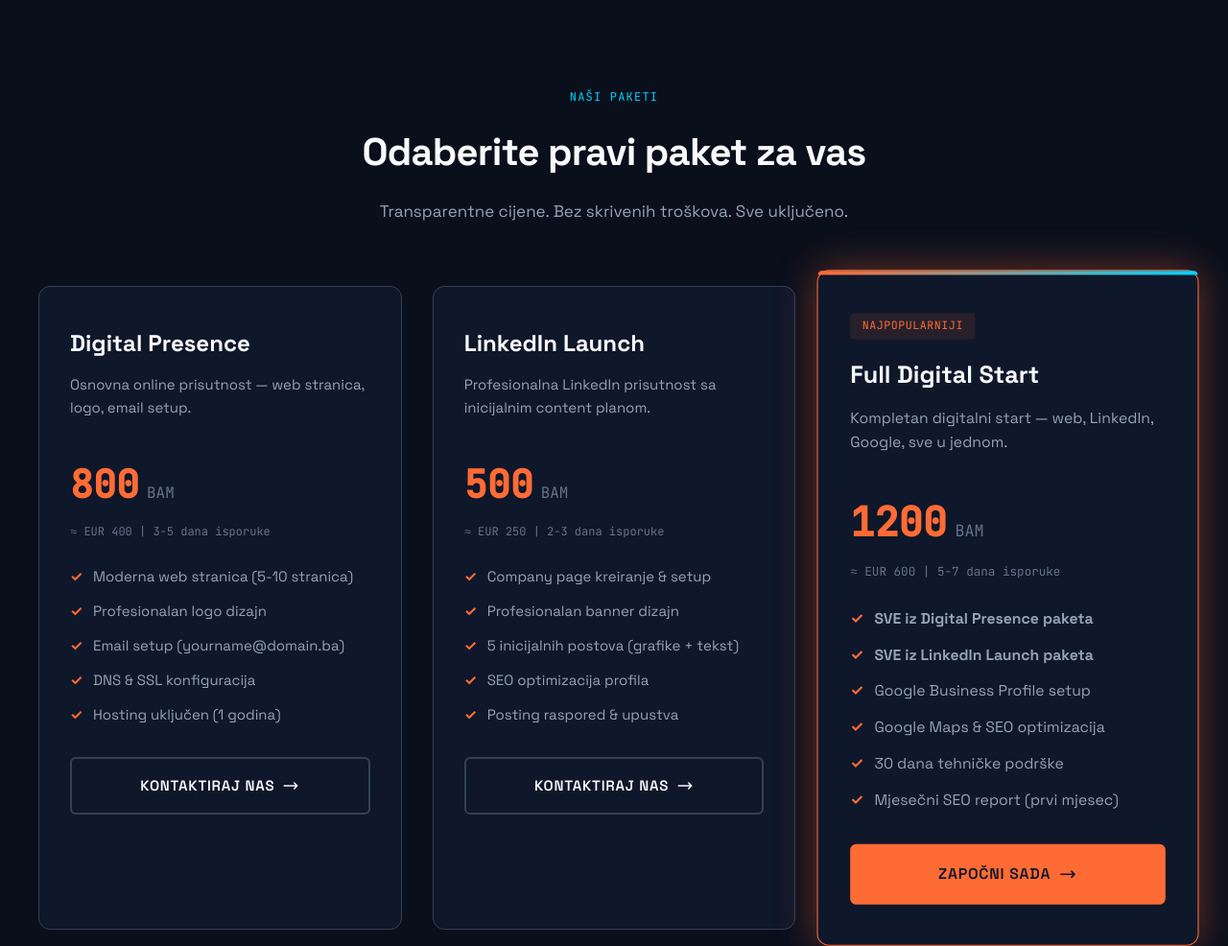
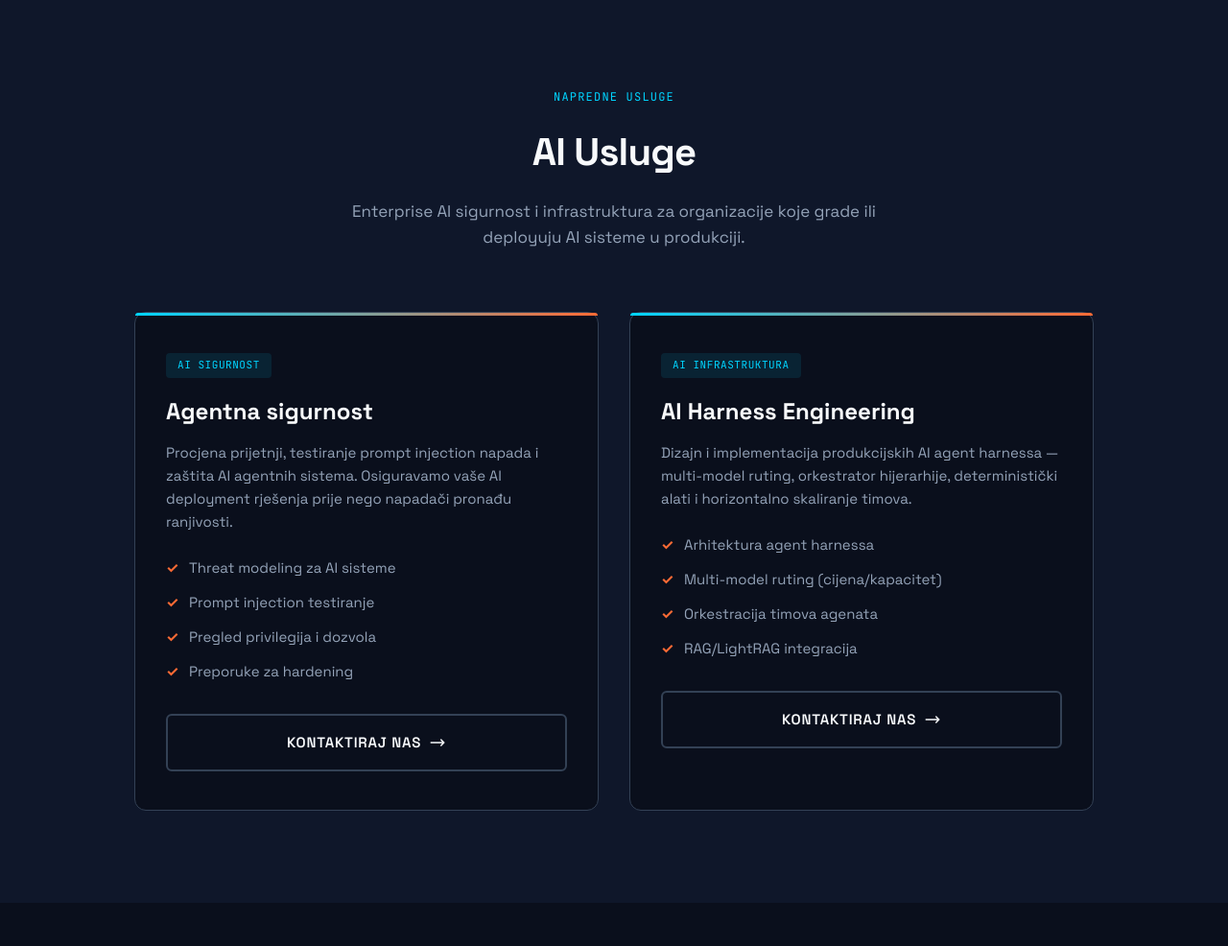
Before and after one commit to snowitba/snowit-site, a plain HTML site: page usluge.html in a window 1280 px wide. Shown: the part 620-1606 px from the top of the page at 96% size. Drawn offline with Linux system fonts and the light colour scheme.

Commit message:
[BACKUP] 2026-04-10 18:00 — auto-backup (1 files)

```diff
--- a/usluge.html
+++ b/usluge.html
@@ -112,6 +112,15 @@
             .process-step:not(:last-child) .process-number::after { content: '↓'; top: 100%; left: 50%; transform: translateX(-50%); margin-left: 0; margin-top: 1rem; }
             .footer-content { grid-template-columns: 1fr; gap: 2rem; }
         }
+        .ai-services { padding: 6rem 2rem; background: var(--color-navy); position: relative; z-index: 1; }
+        .ai-services-header { text-align: center; margin-bottom: 4rem; }
+        .ai-services-header h2 { font-family: var(--font-primary); font-size: clamp(2rem, 4vw, 2.5rem); font-weight: 700; color: var(--color-text-primary); margin-bottom: 1rem; letter-spacing: -0.02em; }
+        .ai-services-header p { font-family: var(--font-primary); font-size: 1.0625rem; color: var(--color-text-secondary); max-width: 600px; margin: 0 auto; }
+        .ai-services-grid { display: grid; grid-template-columns: repeat(2, 1fr); gap: 2rem; max-width: 1000px; margin: 0 auto; }
+        .ai-card { background: var(--color-navy-deep); border: 1px solid var(--color-border); border-radius: 12px; padding: 2.5rem 2rem; position: relative; transition: all 0.2s ease; }
+        .ai-card:hover { transform: translateY(-8px); border-color: var(--color-cyan); box-shadow: 0 20px 40px rgba(0, 0, 0, 0.4); }
+        .ai-card::before { content: ''; position: absolute; top: 0; left: 0; right: 0; height: 3px; background: linear-gradient(90deg, var(--color-cyan), var(--color-orange)); border-radius: 12px 12px 0 0; }
+        .ai-badge { display: inline-block; font-family: var(--font-mono); font-size: 0.6875rem; padding: 0.25rem 0.75rem; background: var(--color-cyan-subtle); color: var(--color-cyan); border-radius: 4px; text-transform: uppercase; letter-spacing: 0.05em; margin-bottom: 1rem; }
         @media (max-width: 768px) {
             nav { padding: 1rem 1.5rem; }
             .nav-links { position: fixed; top: 0; left: 0; right: 0; bottom: 0; background: rgba(15, 23, 42, 0.98); backdrop-filter: blur(20px); flex-direction: column; justify-content: center; align-items: center; gap: 2rem; opacity: 0; visibility: hidden; transition: all 0.3s ease; z-index: 99; }
@@ -126,6 +135,8 @@
             .hero { padding: 8rem 1.5rem 4rem; }
             .hero-stats { gap: 1.5rem; }
             .pricing, .process, .cta, .footer { padding: 4rem 1.5rem; }
+            .ai-services { padding: 4rem 1.5rem; }
+            .ai-services-grid { grid-template-columns: 1fr; }
             .footer-links { grid-template-columns: 1fr; }
             .footer-bottom { flex-direction: column; text-align: center; }
         }
@@ -151,6 +162,39 @@
         <div class="hero-stats">
             <div class="hero-stat"><span class="hero-stat-value">10+ godina</span><span class="hero-stat-label">Iskustva</span></div>
             <div class="hero-stat"><span class="hero-stat-value">15+ inženjera</span><span class="hero-stat-label">Tim eksperata</span></div>
+        </div>
+    </section>
+    <section class="ai-services" id="ai-usluge">
+        <div class="ai-services-header">
+            <span class="section-label">Napredne usluge</span>
+            <h2>AI Usluge</h2>
+            <p>Enterprise AI sigurnost i infrastruktura za organizacije koje grade ili deployuju AI sisteme u produkciji.</p>
+        </div>
+        <div class="ai-services-grid">
+            <div class="ai-card">
+                <span class="ai-badge">AI Sigurnost</span>
+                <h3 class="pricing-name">Agentna sigurnost</h3>
+                <p class="pricing-description">Procjena prijetnji, testiranje prompt injection napada i zaštita AI agentnih sistema. Osiguravamo vaše AI deployment rješenja prije nego napadači pronađu ranjivosti.</p>
+                <ul class="pricing-features">
+                    <li>Threat modeling za AI sisteme</li>
+                    <li>Prompt injection testiranje</li>
+                    <li>Pregled privilegija i dozvola</li>
+                    <li>Preporuke za hardening</li>
+                </ul>
+                <a href="#" class="pricing-cta" data-contact="agentna-sigurnost">Kontaktiraj nas<svg xmlns="http://www.w3.org/2000/svg" fill="none" viewBox="0 0 24 24" stroke="currentColor" stroke-width="2" width="18" height="18"><path stroke-linecap="round" stroke-linejoin="round" d="M17 8l4 4m0 0l-4 4m4-4H3"/></svg></a>
+            </div>
+            <div class="ai-card">
+                <span class="ai-badge">AI Infrastruktura</span>
+                <h3 class="pricing-name">AI Harness Engineering</h3>
+                <p class="pricing-description">Dizajn i implementacija produkcijskih AI agent harnessa — multi-model ruting, orkestrator hijerarhije, deterministički alati i horizontalno skaliranje timova.</p>
+                <ul class="pricing-features">
+                    <li>Arhitektura agent harnessa</li>
+                    <li>Multi-model ruting (cijena/kapacitet)</li>
+                    <li>Orkestracija timova agenata</li>
+                    <li>RAG/LightRAG integracija</li>
+                </ul>
+                <a href="#" class="pricing-cta" data-contact="ai-harness">Kontaktiraj nas<svg xmlns="http://www.w3.org/2000/svg" fill="none" viewBox="0 0 24 24" stroke="currentColor" stroke-width="2" width="18" height="18"><path stroke-linecap="round" stroke-linejoin="round" d="M17 8l4 4m0 0l-4 4m4-4H3"/></svg></a>
+            </div>
         </div>
     </section>
     <section class="pricing" id="pricing">
```
